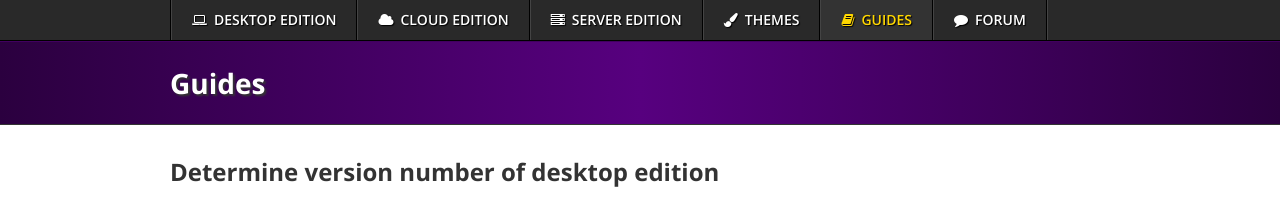
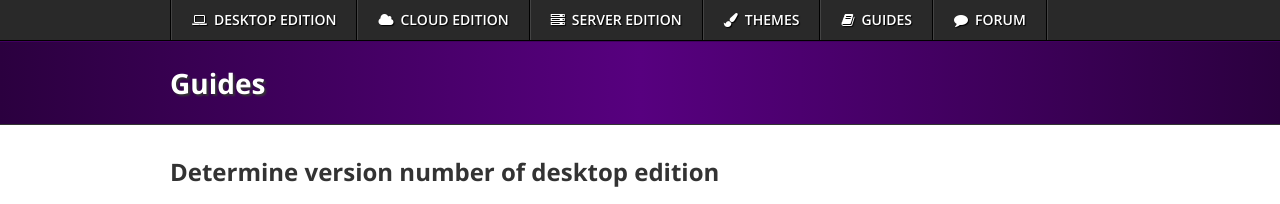
Before and after one commit to 3etechinns/www.manager.io, a Jekyll site: the page built from _guides/10396.html, in a window 1280 px wide. Shown: the top 204 px of the page. Built offline with Jekyll 4.4.1, drawn with Linux system fonts in a browser that asks for light colours; nearby versions of some CDN libraries; comment, search, counter and statistics services are not loaded.

Commit message:
no message

```diff
--- a/_includes/footer.html
+++ b/_includes/footer.html
@@ -18,7 +18,7 @@
                 <td style="width: 34%; vertical-align: top">
                   <h2 style="font-size: 18px; font-weight: normal; margin-bottom: 10px">Support</h2>
                   <div style="line-height: 250%">
-                    <i class="fa fa-book" style="color: #999; margin-right: 7px"></i><a href="/guides/" style="color: #999">Guides</a><br>
+                    <i class="fa fa-book" style="color: #999; margin-right: 7px"></i><a href="https://guides.manager.io" style="color: #999">Guides</a><br>
                     <i class="fa fa-comment" style="color: #999; margin-right: 7px"></i><a href="https://forum.manager.io" style="color: #999">Forum</a>
                   </div>
                 </td>
--- a/_includes/header.html
+++ b/_includes/header.html
@@ -50,7 +50,7 @@
 						<a href="/themes/" style="color: #fff; padding: 10px 20px; display: block{% if url_parts[1] == 'themes' %}; background-color: #333; color: gold{% endif %}"><i class="fa fa-paint-brush" style="margin-right: 7px"></i>THEMES</a>
 					</td>
 					<td style="border-left: 1px solid #444; padding: 0px; border-right: 1px solid #000">
-						<a href="/guides/" style="color: #fff; padding: 10px 20px; display: block{% if url_parts[1] == 'guides' %}; background-color: #333; color: gold{% endif %}"><i class="fa fa-book" style="margin-right: 7px"></i>GUIDES</a>
+						<a href="https://guides.manager.io" style="color: #fff; padding: 10px 20px; display: block"><i class="fa fa-book" style="margin-right: 7px"></i>GUIDES</a>
 					</td>
 					<td style="border-left: 1px solid #444; padding: 0px; border-right: 1px solid #000">
 						<a href="https://forum.manager.io" style="color: #fff; padding: 10px 20px; display: block"><i class="fa fa-comment" style="margin-right: 7px"></i>FORUM</a>
```
